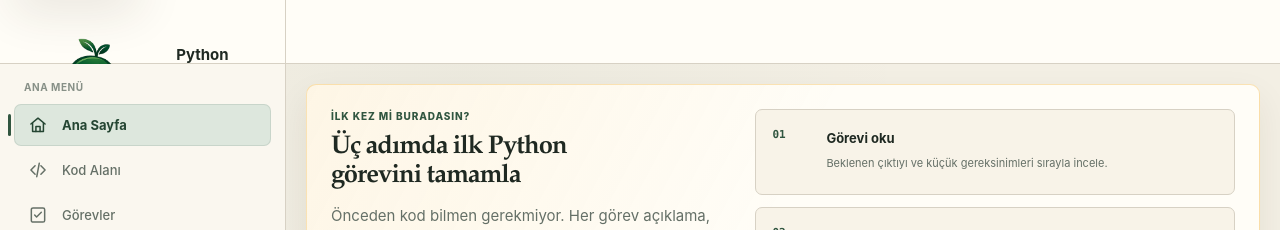
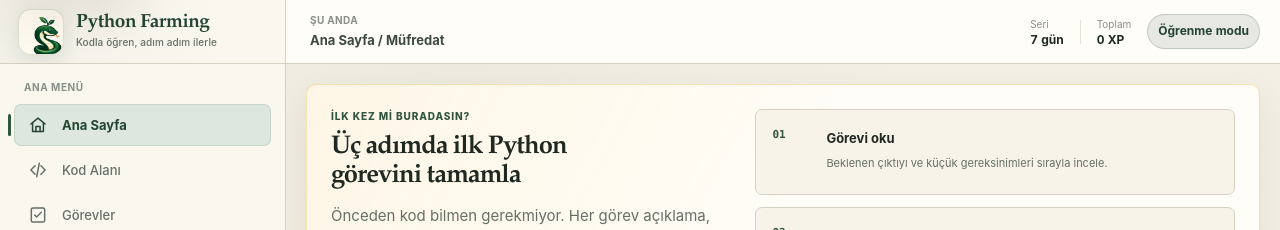
Before and after one commit to Akerem-dev/python-farming, a React (Vite) app: page / in a window 1280 px wide. Shown: the top 230 px of the page. Built offline with nearby package versions, Linux system fonts and the light colour scheme.

Commit message:
design: enlarge and clarify title bar branding

```diff
--- a/src/components/navigation/TitleBar.module.css
+++ b/src/components/navigation/TitleBar.module.css
@@ -12,16 +12,62 @@
   min-width: 0;
   display: flex;
   align-items: center;
-  padding: 7px 17px;
+  gap: 12px;
+  padding: 0 18px;
   border-right: 1px solid var(--color-border);
+  background:
+    linear-gradient(90deg, rgba(var(--color-accent-rgb), 0.045), transparent 78%),
+    var(--color-sidebar);
 }
 
-.wordmark {
-  width: min(100%, 220px);
-  height: 42px;
+.logoFrame {
+  width: 46px;
+  height: 46px;
+  flex: 0 0 46px;
+  display: grid;
+  place-items: center;
+  overflow: hidden;
+  border: 1px solid rgba(var(--color-accent-rgb), 0.16);
+  border-radius: 13px;
+  background: #fffaf0;
+  box-shadow: 0 7px 18px rgba(49, 86, 64, 0.11);
+}
+
+.logo {
+  width: 58px;
+  height: 58px;
+  max-width: none;
   object-fit: contain;
-  object-position: left center;
-  filter: drop-shadow(0 4px 8px rgba(var(--color-accent-rgb), 0.07));
+  transform: scale(1.34) translateY(1px);
+  transform-origin: center;
+}
+
+.brandCopy {
+  min-width: 0;
+  display: grid;
+  gap: 2px;
+}
+
+.brandCopy strong {
+  overflow: hidden;
+  color: var(--color-accent-strong);
+  font-family: var(--font-display);
+  font-size: 19px;
+  font-weight: 720;
+  letter-spacing: -0.026em;
+  line-height: 1.05;
+  text-overflow: ellipsis;
+  white-space: nowrap;
+}
+
+.brandCopy small {
+  overflow: hidden;
+  color: var(--color-text-muted);
+  font-size: 10px;
+  font-weight: var(--font-weight-medium);
+  letter-spacing: 0.01em;
+  text-overflow: ellipsis;
+  white-space: nowrap;
 }
 
 .context {
@@ -43,7 +89,7 @@
   overflow: hidden;
   color: var(--color-text-secondary);
   font-size: var(--font-size-sm);
-  font-weight: var(--font-weight-medium);
+  font-weight: var(--font-weight-semibold);
   text-overflow: ellipsis;
   white-space: nowrap;
 }
@@ -83,12 +129,12 @@
 
 .mode {
   padding: 7px 10px;
-  border: 1px solid rgba(var(--color-accent-rgb), 0.14);
+  border: 1px solid rgba(var(--color-accent-rgb), 0.2);
   border-radius: var(--radius-pill);
   background: var(--color-accent-soft);
   color: var(--color-accent-strong);
   font-size: var(--font-size-xs);
-  font-weight: var(--font-weight-medium);
+  font-weight: var(--font-weight-semibold);
   white-space: nowrap;
 }
 
@@ -97,10 +143,13 @@
     grid-template-columns: 252px minmax(0, 1fr) auto;
   }
 
-  .wordmark {
-    width: 205px;
+  .logoFrame {
+    width: 42px;
+    height: 42px;
+    flex-basis: 42px;
   }
 
+  .brandCopy small,
   .context span,
   .mode {
     display: none;
```
